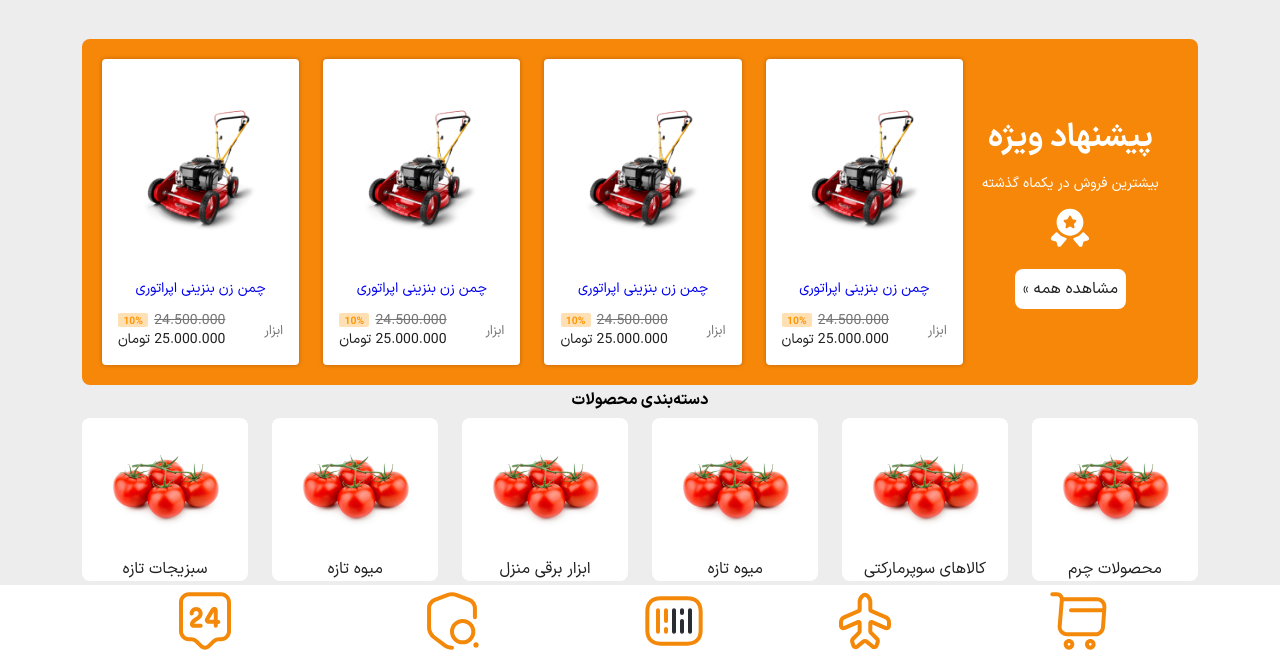
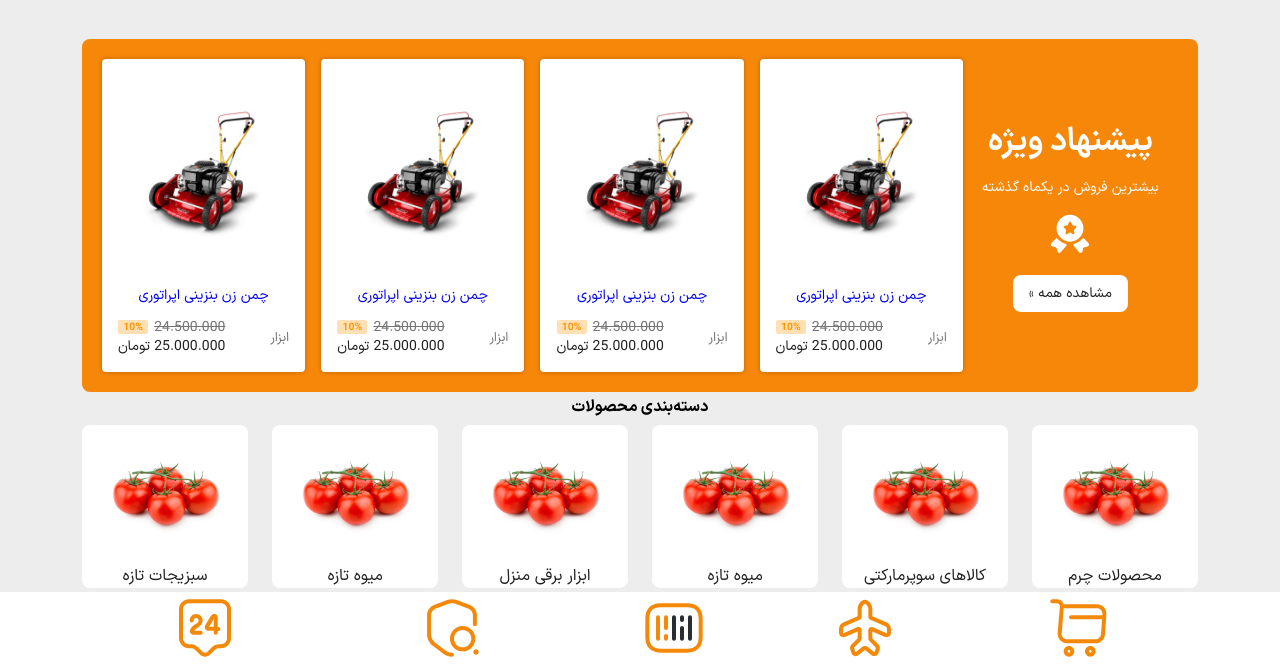
Before and after one commit to zeynabmvs/sepid-framework, a website: page index.html in a window 1280 px wide. Shown: the part 698-1364 px from the top of the page. Drawn offline with nearby package versions, Linux system fonts and the light colour scheme; files that its build step writes are made by us from their sources.

Commit message:
WIP: Index.html fix styles

```diff
--- a/index.html
+++ b/index.html
@@ -75,7 +75,7 @@
 
 				<section id="top-sellers" class="m-b-7">
 					<div class="section-head jc-center flex flex-d-r ai-center gap-12 m-b-5">
-						<div class="section-icon">
+						<div>
 							<svg width="46" height="46" viewBox="0 0 46 46" fill="none"
 								xmlns="http://www.w3.org/2000/svg">
 								<path
@@ -91,9 +91,9 @@
 						</div>
 						<div>
 							<h6 class="text-h6">محصولات پرفروش</h6>
-							<p class="section-subtitle text-body-sm text-gray-darker">بیشترین فروش در یکماه گذشته</p>
+							<p class="text-body-sm text-gray-darker">بیشترین فروش در یکماه گذشته</p>
 						</div>
-						<a href="#" class="section-see-all btn-link-gray-darker m-r-auto btn-sm">مشاهده همه »</a>
+						<a href="#" class="btn-link-gray-darker m-r-auto btn-sm">مشاهده همه »</a>
 					</div>
 					<div class="section-content position-relative">
 
@@ -259,9 +259,9 @@
 				</section>
 
 				<section id="vip_products" class="bg-primary m-b-2 border-radius-8 grid">
-					<div class="section-head jc-center text-white flex flex-d-c ai-center gap-12">
+					<div class="section-head text-white ta-center flex flex-d-c gap-12 p-a-3 ai-center jc-center">
 						<h3 class="text-h3">پیشنهاد ویژه</h3>
-						<div class="text-body-sm">بیشترین فروش در یکماه گذشته</div>
+						<p class="text-body-sm">بیشترین فروش در یکماه گذشته</p>
 						<div class="section-icon icon-white">
 							<svg width="46" height="46" viewBox="0 0 46 46" fill="none"
 								xmlns="http://www.w3.org/2000/svg">
@@ -276,11 +276,11 @@
 									fill="#757575" />
 							</svg>
 						</div>
-						<button class="btn flex ai-center btn-gap">مشاهده همه »</button>
+						<button class="btn btn-sm p-x-4">مشاهده همه »</button>
 					</div>
 
 					<div class="section-content">
-						<div class="row row-cols-md-4">
+						<div class="row row-cols-md-4 gx-3">
 
 							<div class="col">
 								<div class="product-card p-a-4 bg-white border-radius-4">
@@ -304,7 +304,6 @@
 									</div>
 								</div>
 							</div>
-
 
 							<div class="col">
 								<div class="product-card p-a-4 bg-white border-radius-4">
```
